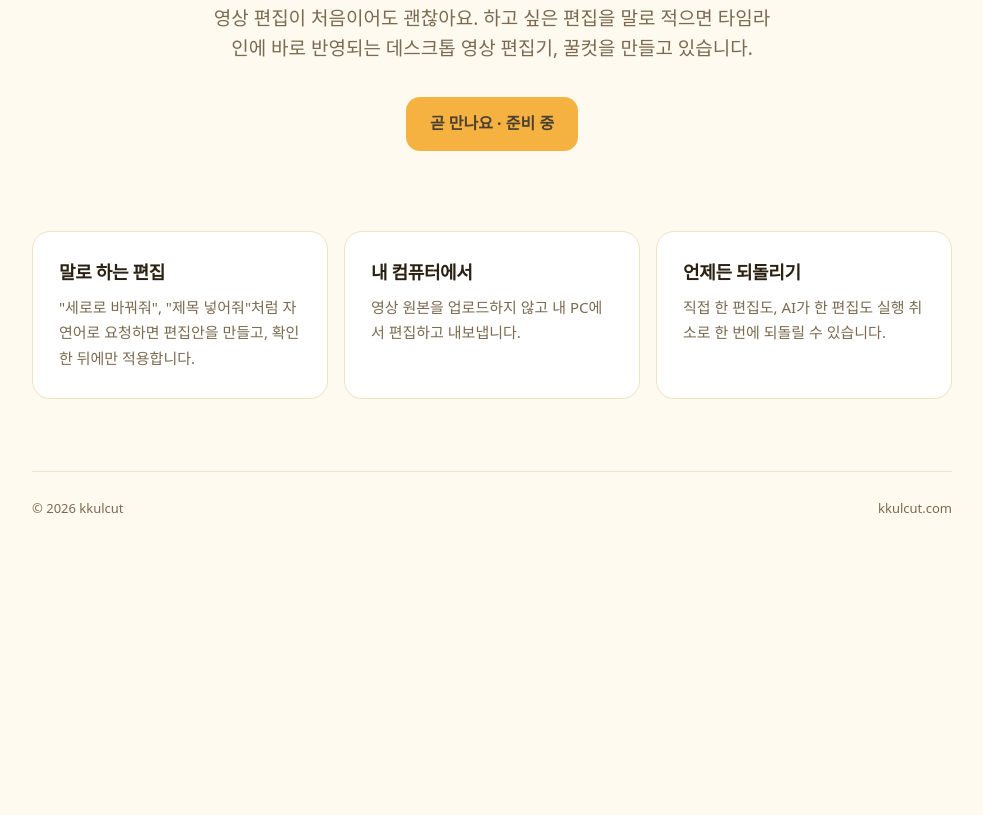
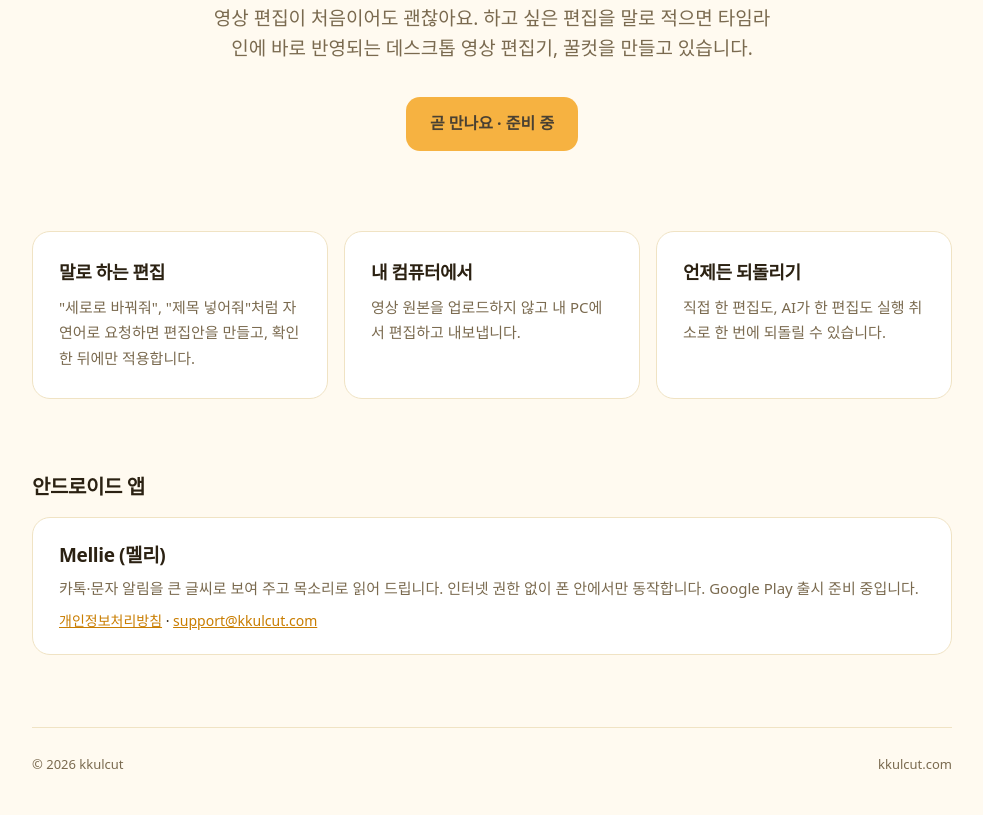
Before and after one commit to ai4wm/kkulcut-web, a plain HTML site: page public/index.html in a window 1280 px wide. Shown: the part 325-1140 px from the top of the page, without its empty margins (148-1131 px from the left). Before the commit the page ends 883 px from the top, so only its background shows below. Drawn offline with Linux system fonts and the light colour scheme.

Commit message:
Add Mellie app section with privacy policy and support contact
Co-Authored-By: Claude Sonnet 5.5 <noreply@anthropic.com>

```diff
--- a/public/index.html
+++ b/public/index.html
@@ -37,6 +37,13 @@
   .card{background:var(--card); border:1px solid var(--line); border-radius:18px; padding:26px}
   .card b{display:block; font-size:18px; margin-bottom:8px; letter-spacing:-.02em}
   .card span{color:var(--muted); font-size:15px}
+  .apps{padding:0 0 72px}
+  .apps h2{font-size:20px; margin:0 0 14px; letter-spacing:-.02em}
+  .app{display:flex; gap:18px; align-items:center; background:var(--card); border:1px solid var(--line); border-radius:18px; padding:22px 26px}
+  .app b{display:block; font-size:19px; margin-bottom:6px; letter-spacing:-.02em}
+  .app span{display:block; color:var(--muted); font-size:15px}
+  .app .links{margin-top:10px; font-size:14px}
+  .app a{color:var(--honey-d)}
   footer{border-top:1px solid var(--line); padding:26px 0 40px; color:var(--muted); font-size:13px; display:flex; justify-content:space-between; flex-wrap:wrap; gap:8px}
 </style>
 </head>
@@ -59,6 +66,20 @@
     <div class="card"><b>언제든 되돌리기</b><span>직접 한 편집도, AI가 한 편집도 실행 취소로 한 번에 되돌릴 수 있습니다.</span></div>
   </section>
 
+  <section class="apps" aria-label="안드로이드 앱">
+    <h2>안드로이드 앱</h2>
+    <div class="app">
+      <div>
+        <b>Mellie (멜리)</b>
+        <span>카톡·문자 알림을 큰 글씨로 보여 주고 목소리로 읽어 드립니다. 인터넷 권한 없이 폰 안에서만 동작합니다. Google Play 출시 준비 중입니다.</span>
+        <div class="links">
+          <a href="https://ai4wm.github.io/mellie-privacy/">개인정보처리방침</a> ·
+          <a href="mailto:support@kkulcut.com">support@kkulcut.com</a>
+        </div>
+      </div>
+    </div>
+  </section>
+
   <footer>
     <span>© 2026 kkulcut</span>
     <span>kkulcut.com</span>
```
